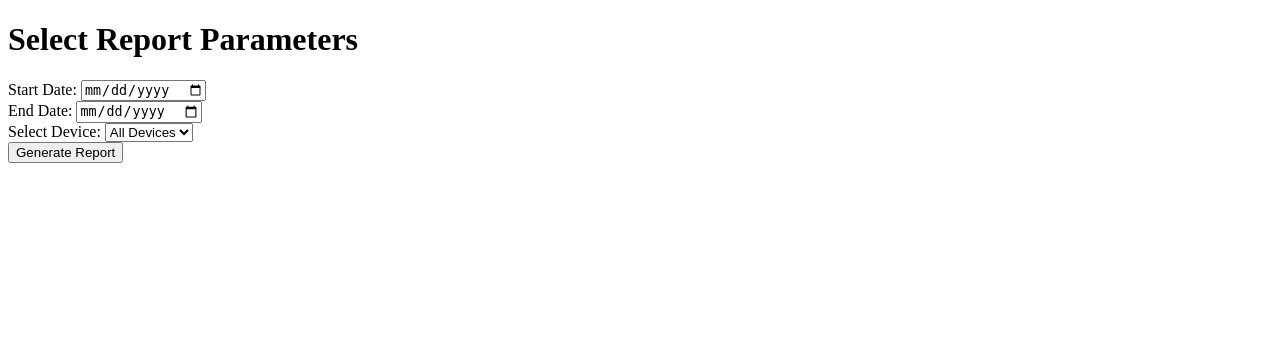
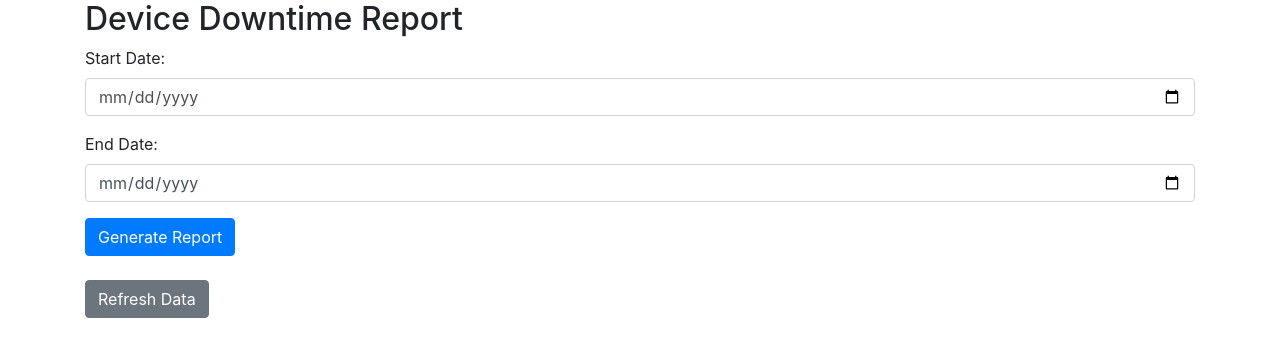
Before and after one commit to vla6048/syphon_6048, a Flask app: template templates/index.html in a window 1280 px wide. Shown: the top 357 px of the page. Run offline with Flask 3, Linux system fonts and the light colour scheme; the template is opened without the code that fills it, so the values that code supplies are empty; some libraries are stand-ins or nearby versions.

Commit message:
small fixes

```diff
--- a/templates/index.html
+++ b/templates/index.html
@@ -3,26 +3,42 @@
 <head>
     <meta charset="UTF-8">
     <meta name="viewport" content="width=device-width, initial-scale=1.0">
-    <title>Select Report Parameters</title>
+    <title>Device Statistics</title>
+    <link rel="stylesheet" href="https://maxcdn.bootstrapcdn.com/bootstrap/4.5.2/css/bootstrap.min.css">
+    <script src="https://code.jquery.com/jquery-3.5.1.min.js"></script>
 </head>
 <body>
-    <h1>Select Report Parameters</h1>
-    <form action="/generate-report" method="get">
-        <label for="start_date">Start Date:</label>
-        <input type="date" id="start_date" name="start_date" required>
-        <br>
-        <label for="end_date">End Date:</label>
-        <input type="date" id="end_date" name="end_date" required>
-        <br>
-        <label for="device">Select Device:</label>
-        <select id="device" name="device">
-            <option value="all">All Devices</option>
-            {% for device in devices %}
-                <option value="{{ device[0] }}">{{ device[1] }}</option>
-            {% endfor %}
-        </select>
-        <br>
-        <button type="submit">Generate Report</button>
+<div class="container">
+    <h2>Device Downtime Report</h2>
+    <form id="reportForm" method="GET" action="/generate-report">
+        <div class="form-group">
+            <label for="start_date">Start Date:</label>
+            <input type="date" class="form-control" id="start_date" name="start_date" required>
+        </div>
+        <div class="form-group">
+            <label for="end_date">End Date:</label>
+            <input type="date" class="form-control" id="end_date" name="end_date" required>
+        </div>
+        <button type="submit" class="btn btn-primary">Generate Report</button>
     </form>
+    <br>
+    <button id="refreshDataBtn" class="btn btn-secondary">Refresh Data</button>
+    <div id="message"></div>
+</div>
+
+<script>
+    $(document).ready(function() {
+        $('#refreshDataBtn').click(function() {
+            $('#message').text('Refreshing data, please wait...');
+            $.get('/fetch-and-store', function(response) {
+                if (response.error) {
+                    $('#message').html('<div class="alert alert-danger">' + response.error + '</div>');
+                } else {
+                    $('#message').html('<div class="alert alert-success">' + response.message + '</div>');
+                }
+            });
+        });
+    });
+</script>
 </body>
 </html>
```
Also changed, not shown: app.py (+12 -13 lines), templates/report.html (+23 -13 lines).
